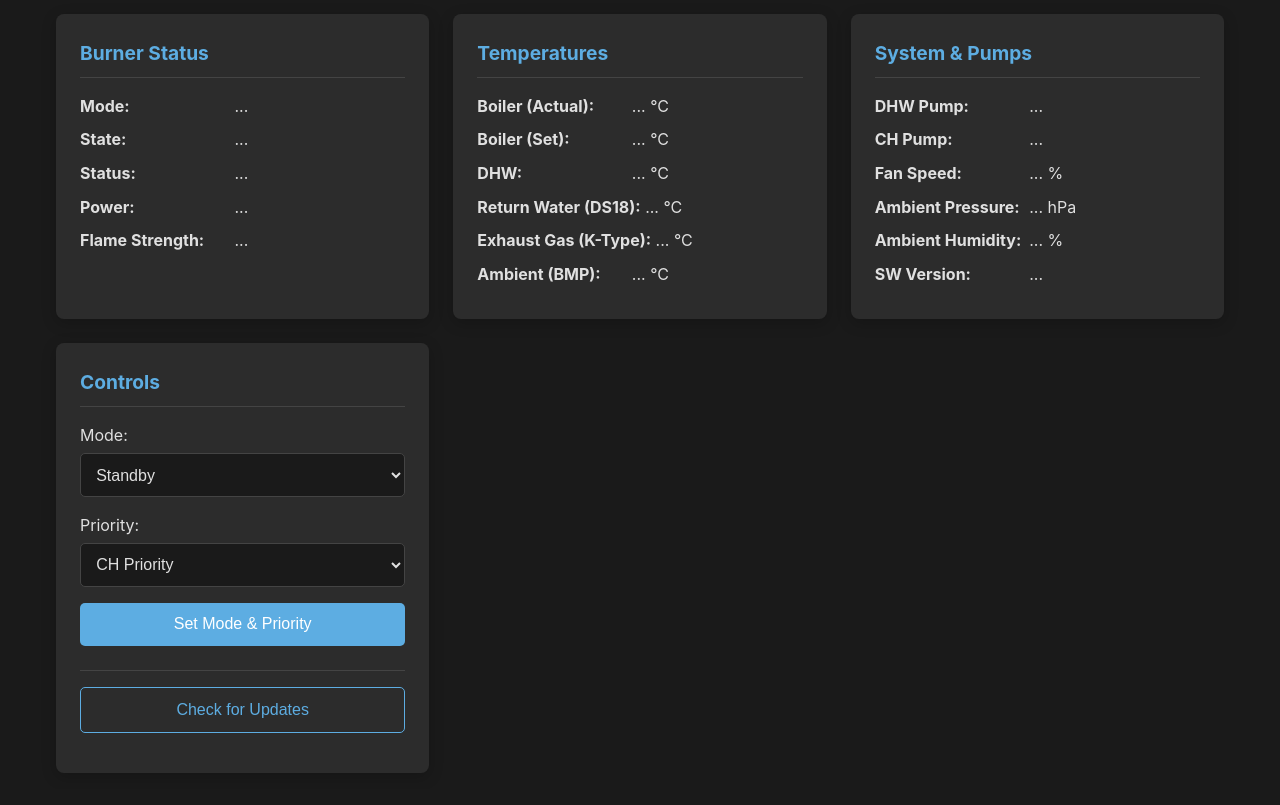
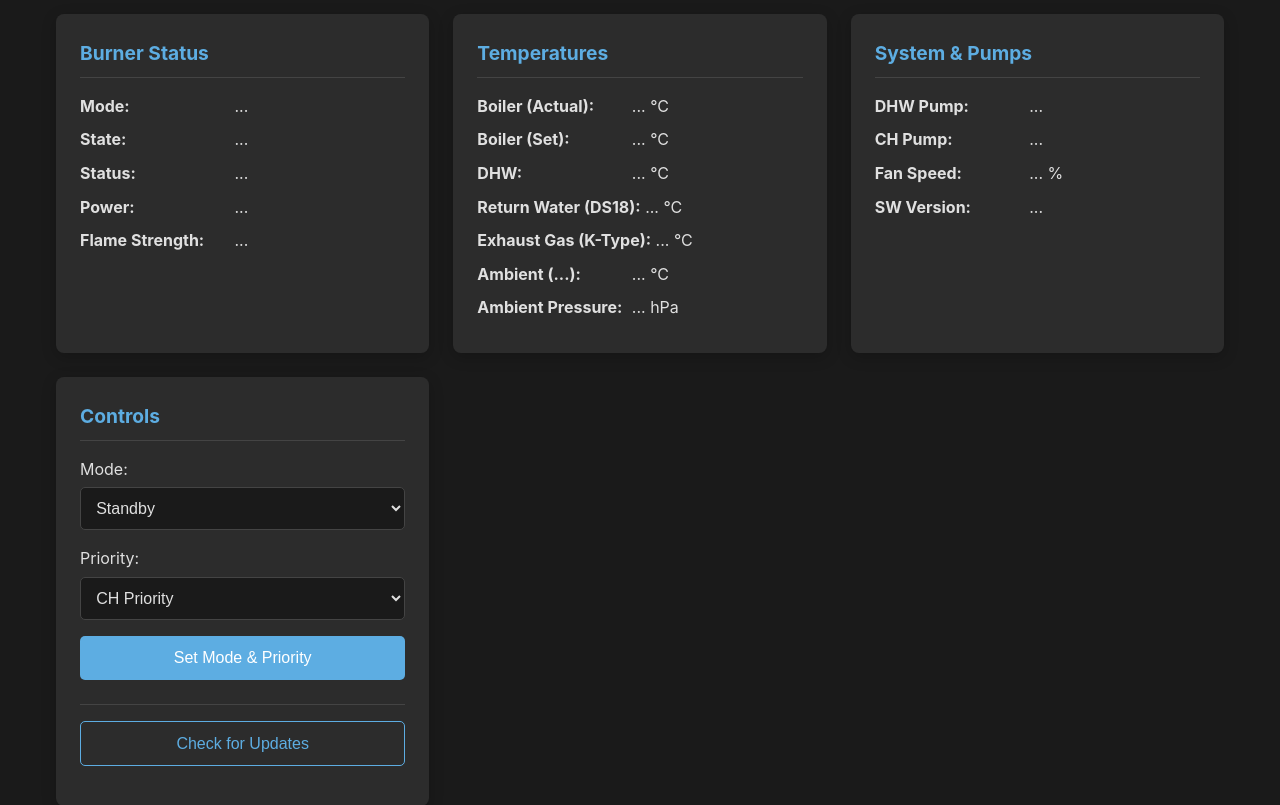
Before and after one commit to atanas-vladimirov/npbc-esp32-monitor, a Python web app: template templates/index.html in a window 1280 px wide. Shown: the part 177-982 px from the top of the page. Before the commit the page ends 950 px from the top, so only its background shows below. Run offline with Jinja, Linux system fonts and the light colour scheme; the template is opened without the code that fills it, so the values that code supplies are empty.

Commit message:
index.html: Reshuffle the cards and hide the humidity if BMP280 is used

```diff
--- a/templates/index.html
+++ b/templates/index.html
@@ -116,7 +116,9 @@
                         <p><strong>DHW:</strong> <span id="temp-dhw">...</span> &deg;C</p>
                         <p><strong>Return Water (DS18):</strong> <span id="temp-tds18">...</span> &deg;C</p>
                         <p><strong>Exhaust Gas (K-Type):</strong> <span id="temp-ktype">...</span> &deg;C</p>
-                        <p><strong>Ambient (BMP):</strong> <span id="temp-tbmp">...</span> &deg;C</p>
+                        <p><strong>Ambient (<span id="ambient-sensor-type">...</span>):</strong> <span id="temp-tbmp">...</span> &deg;C</p>
+                        <p><strong>Ambient Pressure:</strong> <span id="pressure-pbmp">...</span> hPa</p>
+                        <p id="humidity-row" style="display: none;"><strong>Ambient Humidity:</strong> <span id="humidity">...</span> %</p>
                     </div>
 
                     <div class="card">
@@ -124,8 +126,6 @@
                         <p><strong>DHW Pump:</strong> <span id="pump-dhw">...</span></p>
                         <p><strong>CH Pump:</strong> <span id="pump-ch">...</span></p>
                         <p><strong>Fan Speed:</strong> <span id="fan-speed">...</span> %</p>
-                        <p><strong>Ambient Pressure:</strong> <span id="pressure-pbmp">...</span> hPa</p>
-                        <p><strong>Ambient Humidity:</strong> <span id="humidity">...</span> %</p>
                         <p><strong>SW Version:</strong> <span id="sw-ver">...</span></p>
                     </div>
 
@@ -213,23 +213,40 @@
             const burner = data.burner || {};
             const sensors = data.sensors || {};
             document.getElementById('last-update').textContent = `Last update: ${data.last_update || '...'}`;
+
+            // --- Burner Status Card ---
             document.getElementById('burner-mode').textContent = burner.Mode || 'N/A';
             document.getElementById('burner-state').textContent = burner.State || 'N/A';
             document.getElementById('burner-status').textContent = burner.Status || 'N/A';
             document.getElementById('burner-power').textContent = burner.Power || 'N/A';
-            document.getElementById('burner-flame').textContent = burner.Flame || 'N/A';
+            // Add "lx" unit to flame strength
+            document.getElementById('burner-flame').textContent = (burner.Flame !== undefined ? burner.Flame + ' lx' : 'N/A lx');
+
+            // --- Temperatures Card ---
             document.getElementById('temp-boiler').textContent = burner.Tboiler || 'N/A';
             document.getElementById('temp-set').textContent = burner.Tset || 'N/A';
             document.getElementById('temp-dhw').textContent = burner.DHW || 'N/A';
             document.getElementById('temp-tds18').textContent = sensors.TDS18 || 'N/A';
             document.getElementById('temp-ktype').textContent = sensors.KTYPE || 'N/A';
+            // Set dynamic sensor name
+            document.getElementById('ambient-sensor-type').textContent = sensors.BME_TYPE || 'Sensor';
             document.getElementById('temp-tbmp').textContent = sensors.TBMP || 'N/A';
+            document.getElementById('pressure-pbmp').textContent = sensors.PBMP || 'N/A';
+
+            // --- System & Pumps Card ---
             document.getElementById('pump-dhw').textContent = burner.DHWPump || 'N/A';
             document.getElementById('pump-ch').textContent = burner.CHPump || 'N/A';
             document.getElementById('fan-speed').textContent = burner.Fan || 'N/A';
-            document.getElementById('pressure-pbmp').textContent = sensors.PBMP || 'N/A';
-            document.getElementById('humidity').textContent = sensors.HUM || 'N/A';
             document.getElementById('sw-ver').textContent = burner.SwVer || 'N/A';
+
+            // --- Conditionally display Humidity ---
+            const humidityRow = document.getElementById('humidity-row');
+            if (sensors.HUM !== undefined && sensors.HUM !== null) {
+                document.getElementById('humidity').textContent = sensors.HUM;
+                humidityRow.style.display = ''; // Show the row
+            } else {
+                humidityRow.style.display = 'none'; // Hide the row
+            }
         }
         async function fetchData() {
             try {
```
